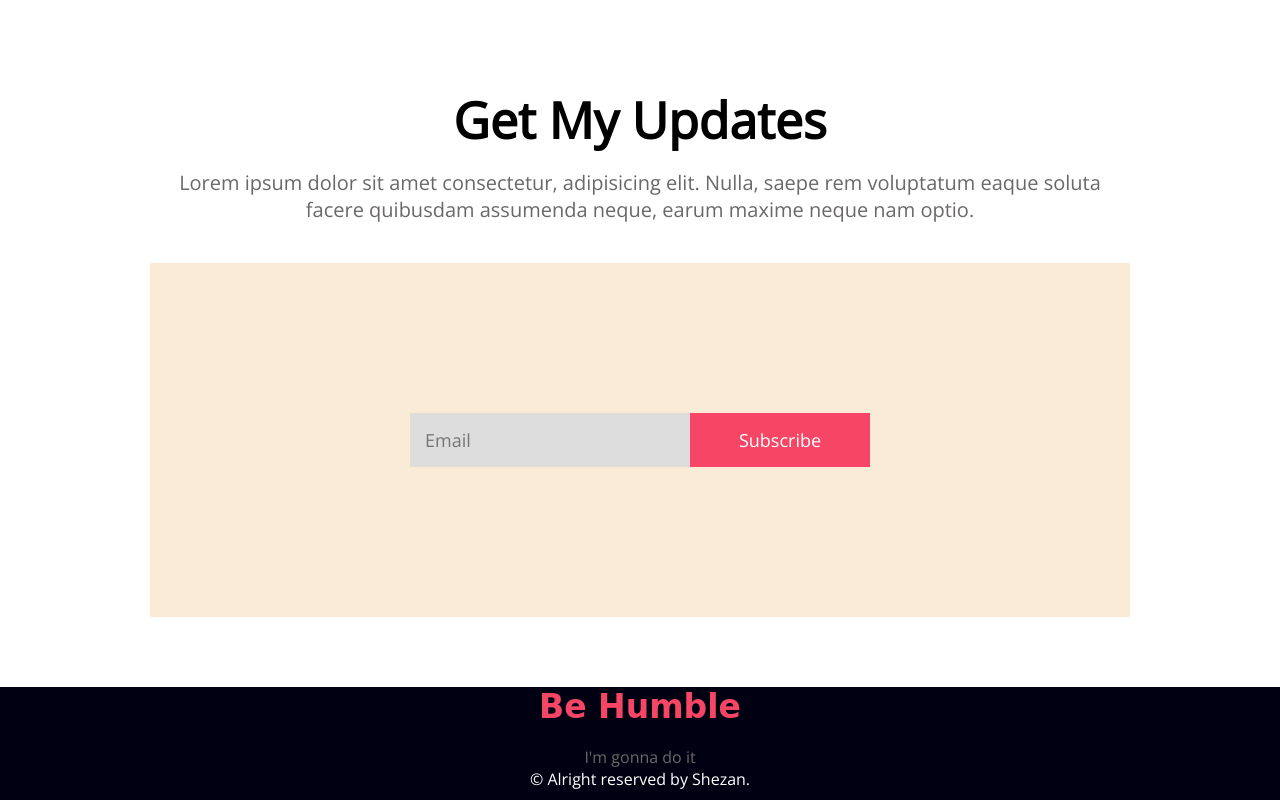
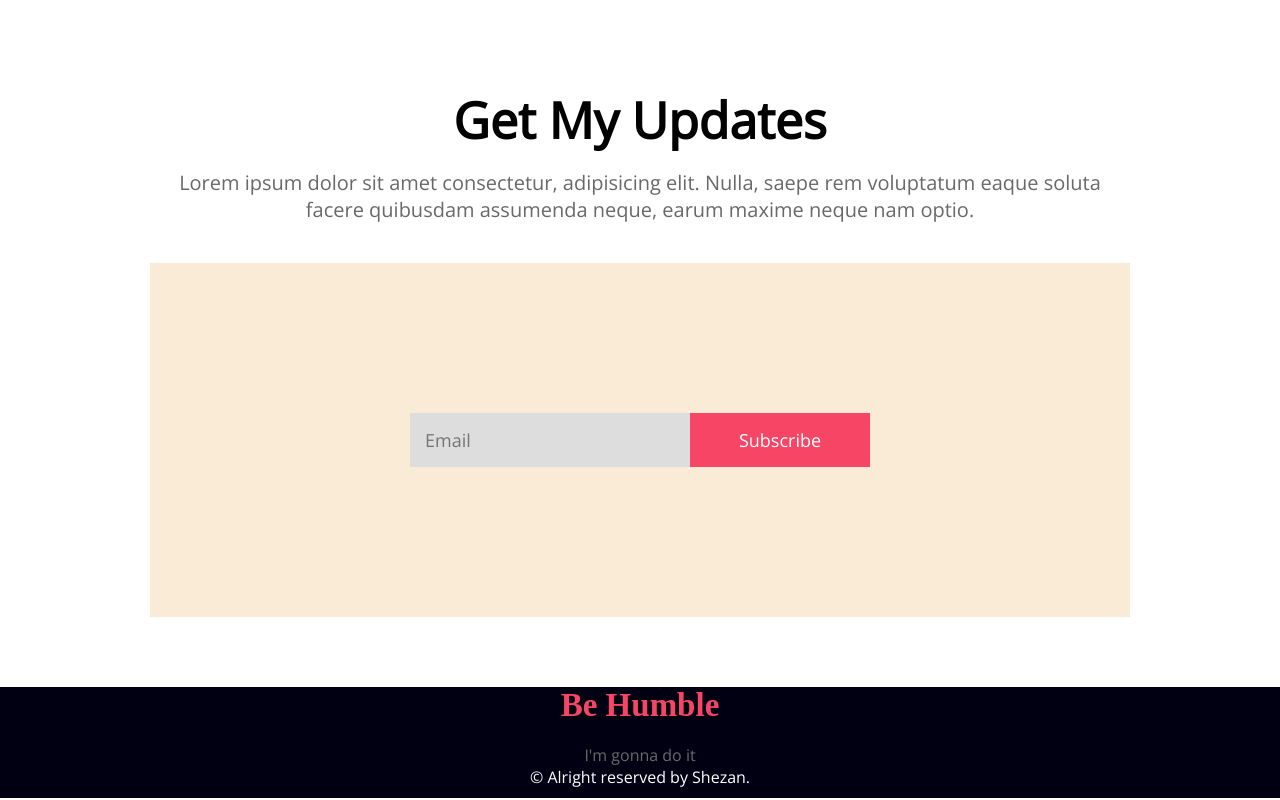
Before and after one commit to ShezanMahmud/today-donate, a plain HTML site: page index.html in a window 1280 px wide. Shown: the part 2879-3679 px from the top of the page. Drawn offline with nearby package versions, Linux system fonts and the light colour scheme.

Commit message:
try somethin

```diff
--- a/styles/style.css
+++ b/styles/style.css
@@ -204,7 +204,8 @@ hr {
   font-size: 33px;
   text-align: center;
   margin-bottom: 20px;
-  font-family: "Pacifico", cursive;
+  font-family: "Lobster";
+  /* font-family: "Pacifico", cursive; */
 }
 .footer-description {
   color: #6a6868;
```
